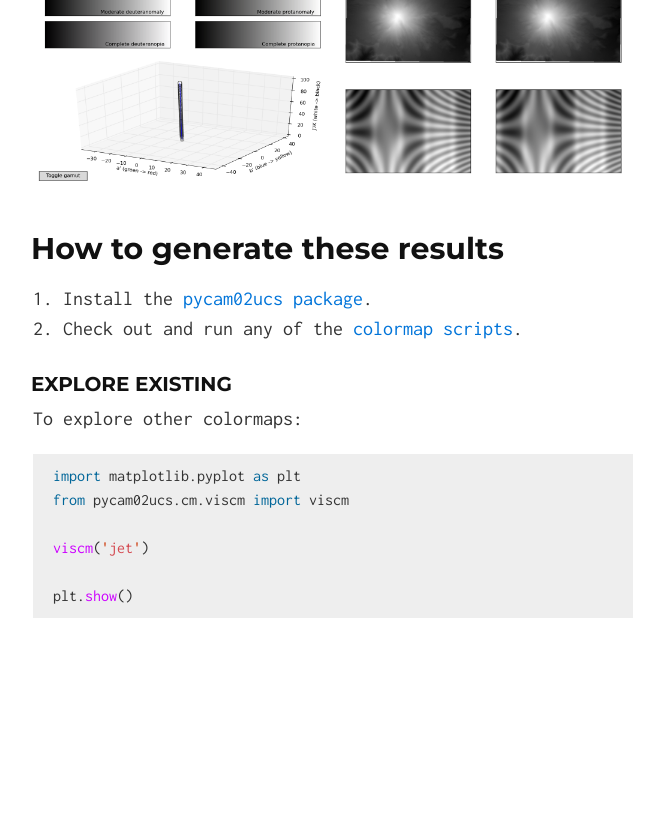
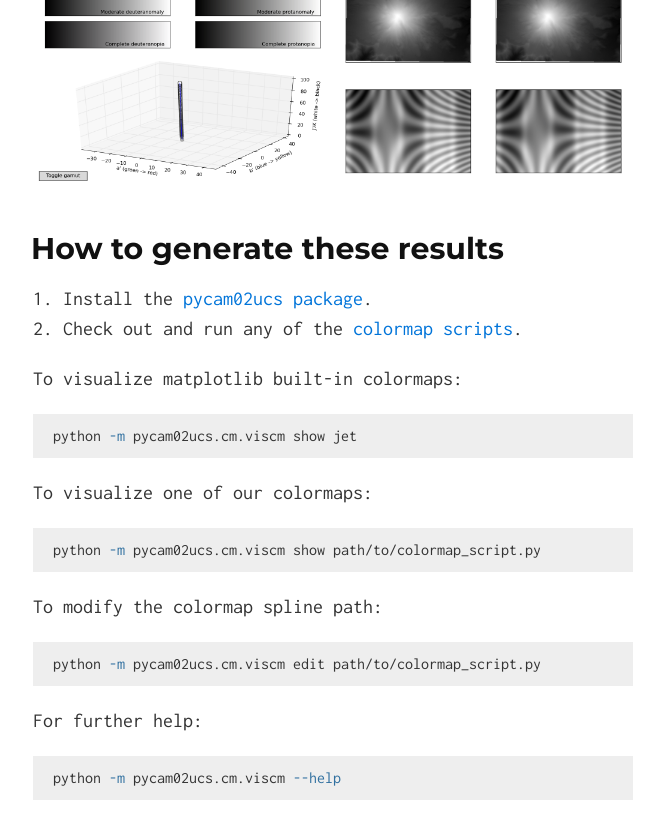
Before and after one commit to BIDS/colormap, a Jekyll site: the page built from index.md, in a window 1280 px wide and 900 px high, scrolled down 3934 px. Shown: the top 839 px of the window, without its empty margins (307-971 px from the left). Built offline with Jekyll 4.4.1, drawn with Linux system fonts in a browser that asks for light colours; Markdown is read by kramdown in place of the engine named in the settings; before the commit the page ends 4652 px from its top, so only the background shows below that.

Commit message:
Update instructions on how to reproduce

````diff
--- a/index.md
+++ b/index.md
@@ -64,15 +64,26 @@ src="./images/screenshots/option_a.png"></a>
 2. Check out and run any of the
    [colormap scripts](https://github.com/bids/colormap).
 
-### Explore existing
+To visualize matplotlib built-in colormaps:
 
-To explore other colormaps:
+```sh
+python -m pycam02ucs.cm.viscm show jet
+```
 
-```python
-import matplotlib.pyplot as plt
-from pycam02ucs.cm.viscm import viscm
+To visualize one of our colormaps:
 
-viscm('jet')
+```sh
+python -m pycam02ucs.cm.viscm show path/to/colormap_script.py
+```
 
-plt.show()
+To modify the colormap spline path:
+
+```sh
+python -m pycam02ucs.cm.viscm edit path/to/colormap_script.py
 ```
+
+For further help:
+
+```sh
+python -m pycam02ucs.cm.viscm --help
+```
````
Also changed, not shown: 1 other file.
